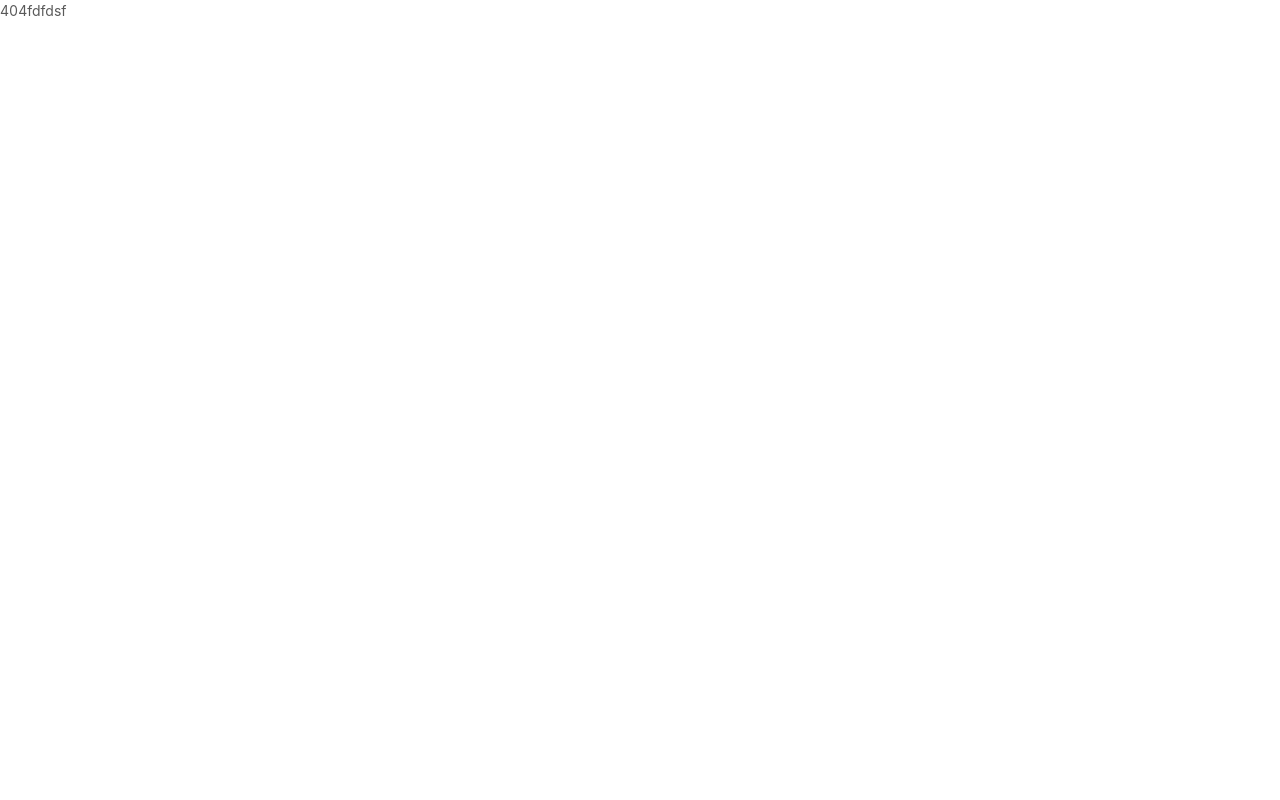
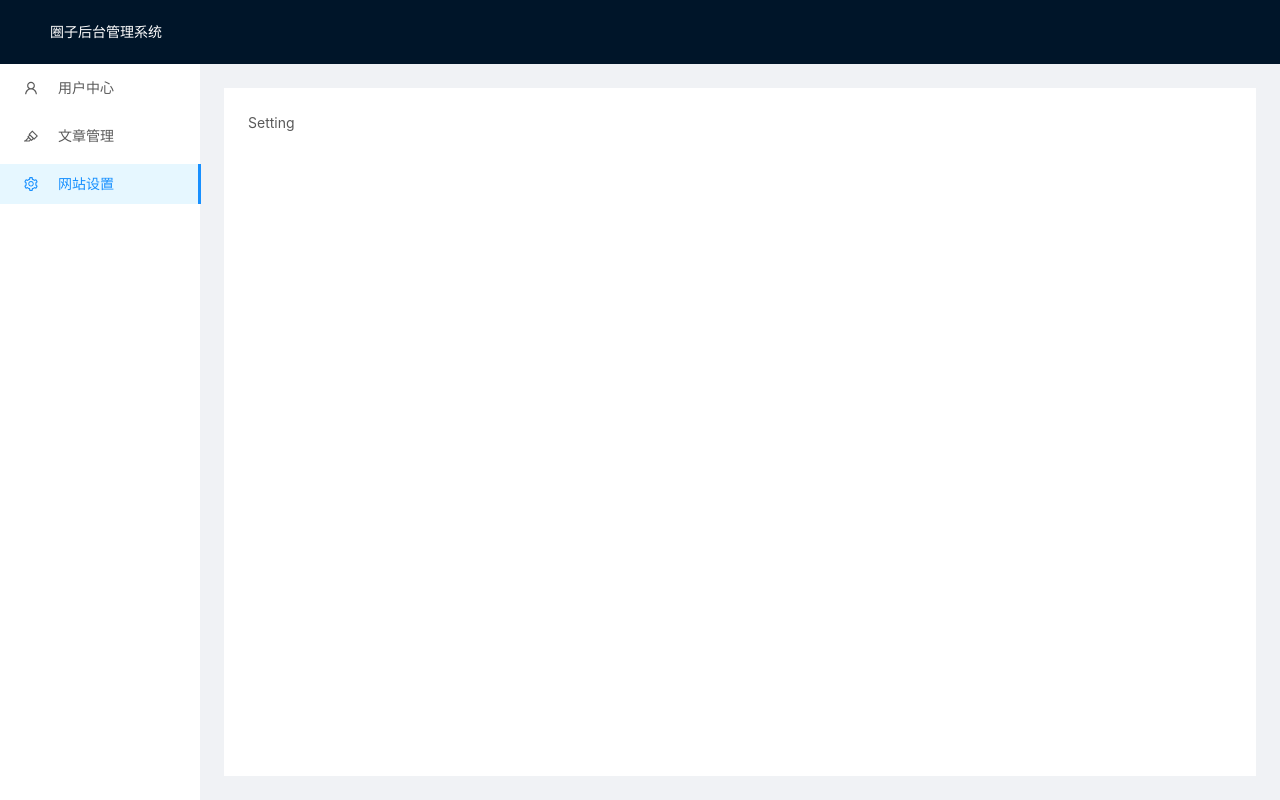
Before and after one commit to ifer-itcast/react-back, a React (Create React App) app: page /#/admin/setting in a window 1280 px wide. Built offline with nearby package versions, Linux system fonts and the light colour scheme.

Commit message:
基本页面

```diff
--- a/config-overrides.js
+++ b/config-overrides.js
@@ -1,6 +1,7 @@
-const { override, fixBabelImports, addLessLoader } = require('customize-cra');
+const { override, fixBabelImports, addLessLoader, addDecoratorsLegacy } = require('customize-cra');
 
 module.exports = override(
+	addDecoratorsLegacy(),
 	fixBabelImports('antd', {
 		libraryDirectory: 'es',
 		style: true
--- a/package.json
+++ b/package.json
@@ -34,6 +34,7 @@
     ]
   },
   "devDependencies": {
+    "@babel/plugin-proposal-decorators": "^7.8.3",
     "babel-plugin-import": "^1.13.0",
     "customize-cra": "^0.9.1",
     "less": "^3.11.1",
--- a/src/App.js
+++ b/src/App.js
@@ -1,20 +1,45 @@
 import React, { Component } from 'react';
 import { Switch, Route, Redirect } from 'react-router-dom';
 
+import NotFound from './common/notfound';
+
 import User from './pages/user';
 import Article from './pages/article';
-import NotFound from './common/notfound';
+import Setting from './pages/setting';
+
+import Frame from './common/frame';
 
 export default class App extends Component {
+	getTitle = () => {
+		switch (this.props.location.pathname) {
+			case '/admin/user':
+				return '用户中心';
+			case '/admin/article':
+				return '文章管理';
+			case '/admin/setting':
+				return '网站设置';
+			default:
+				return '圈子后台管理系统';
+		}
+	};
+	componentDidMount() {
+		document.title = this.getTitle();
+	}
+	componentDidUpdate() {
+		document.title = this.getTitle();
+	}
 	render() {
 		return (
+			<Frame>
 				<Switch>
 					<Redirect from="/admin" to="/admin/user" exact />
 					{/* 用 render 渲染方便后续做 RBAC 鉴权 */}
 					<Route path="/admin/user" render={props => <User {...props} />} />
 					<Route path="/admin/article" component={Article} />
+					<Route path="/admin/setting" component={Setting} />
 					<Route component={NotFound} />
 				</Switch>
+			</Frame>
 		);
 	}
 }
--- /dev/null
+++ b/src/common/frame/index.js
@@ -0,0 +1,57 @@
+import React, { Component } from 'react';
+import { Layout, Menu } from 'antd';
+import { UserOutlined, HighlightOutlined, SettingOutlined } from '@ant-design/icons';
+import { withRouter } from 'react-router-dom';
+const { Header, Content, Sider } = Layout;
+
+@withRouter
+class Frame extends Component {
+	handleClick = ({ key }) => {
+		this.props.history.push(key);
+	};
+	render() {
+		const { location } = this.props;
+		return (
+			<Layout style={{ minHeight: '100%' }}>
+				<Header className="header">
+					<div style={{ color: '#fff' }}>圈子后台管理系统</div>
+				</Header>
+				<Layout>
+					<Sider width={200} className="site-layout-background">
+						<Menu
+							mode="inline"
+							selectedKeys={[location.pathname]}
+							style={{ height: '100%', borderRight: 0 }}
+							onClick={this.handleClick}
+						>
+							<Menu.Item key="/admin/user" icon={<UserOutlined />}>
+								用户中心
+							</Menu.Item>
+							<Menu.Item key="/admin/article" icon={<HighlightOutlined />}>
+								文章管理
+							</Menu.Item>
+							<Menu.Item key="/admin/setting" icon={<SettingOutlined />}>
+								网站设置
+							</Menu.Item>
+						</Menu>
+					</Sider>
+					<Layout style={{ padding: '0 24px 24px' }}>
+						<Content
+							className="site-layout-background"
+							style={{
+								padding: 24,
+								margin: 0,
+								marginTop: 24,
+								minHeight: 280,
+								backgroundColor: '#fff'
+							}}
+						>
+							{this.props.children}
+						</Content>
+					</Layout>
+				</Layout>
+			</Layout>
+		);
+	}
+}
+export default Frame;
--- a/src/index.js
+++ b/src/index.js
@@ -6,6 +6,8 @@ import { HashRouter as Router, Route, Switch, Redirect } from 'react-router-dom'
 import App from './App';
 import Login from './pages/login';
 import NotFound from './common/notfound';
+
+import './index.less';
 
 ReactDOM.render(
 	<ConfigProvider locale={zhCN}>
--- /dev/null
+++ b/src/index.less
@@ -0,0 +1,5 @@
+html,
+body,
+#root {
+    height: 100%;
+}
--- /dev/null
+++ b/src/pages/setting/index.js
@@ -0,0 +1,11 @@
+import React, { Component } from 'react'
+
+export default class Setting extends Component {
+    render() {
+        return (
+            <div>
+                Setting
+            </div>
+        )
+    }
+}
```
Also changed, not shown: 2 other files (tests, documents, lock files or other folders). Lines whose indentation alone changed are shown as unchanged.
